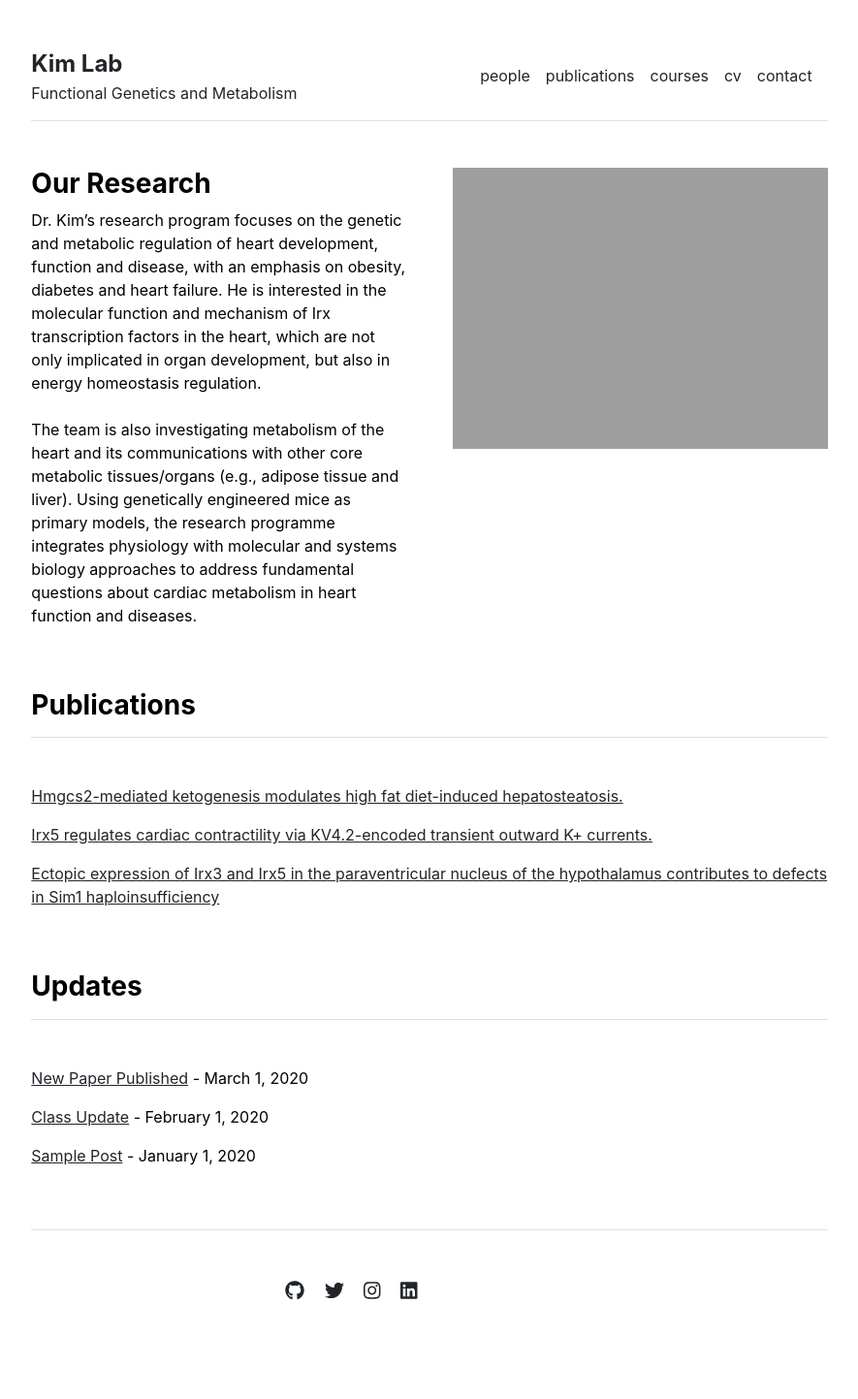
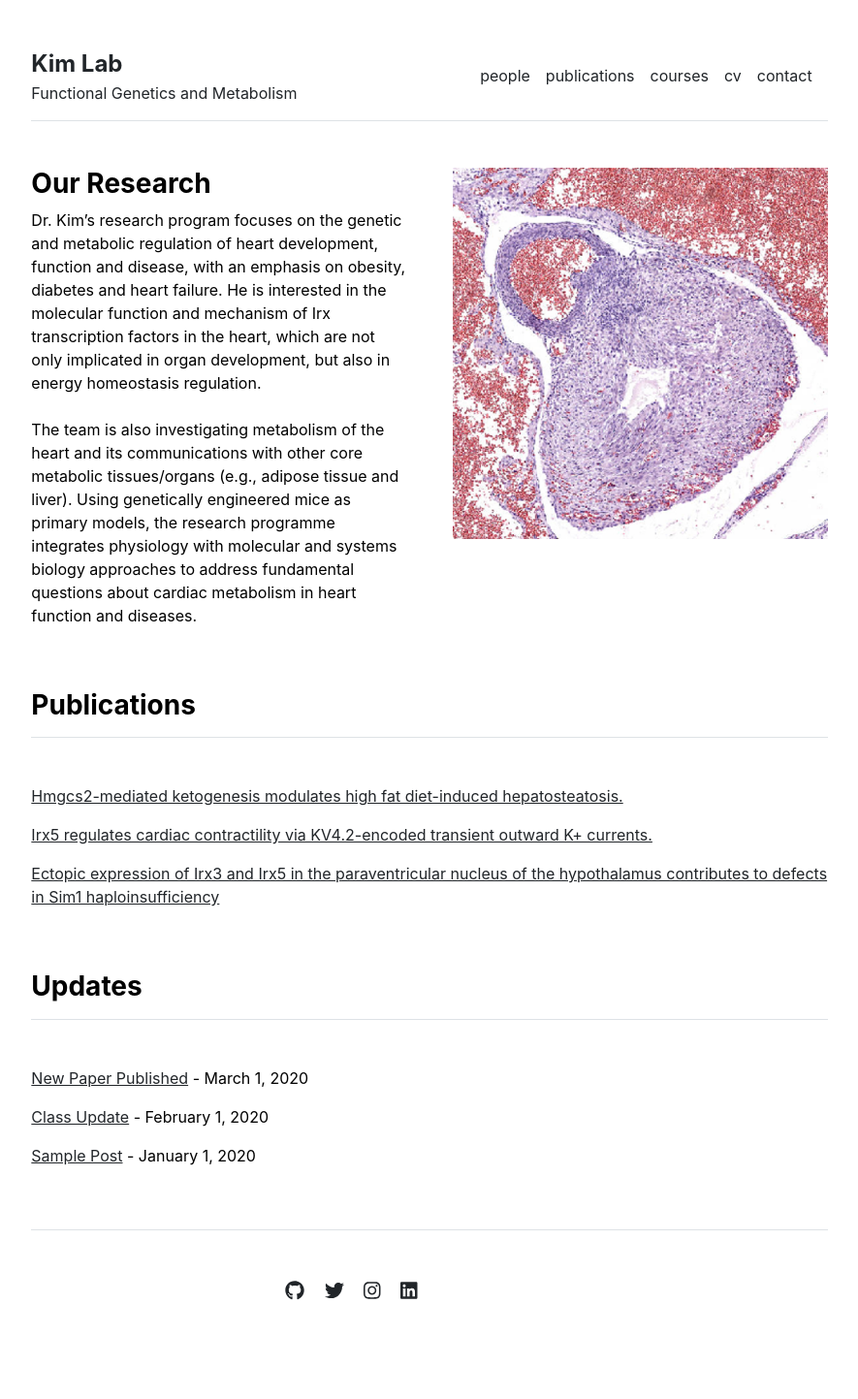
Before and after one commit to hankimlab/hankimlab.github.io, a Jekyll site: the page built from index.md, in a window 1280 px wide. Shown: the whole page at 97% size, without its empty margins (197-1082 px from the left). Built offline with Jekyll 4.4.1, drawn with Linux system fonts in a browser that asks for light colours.

Commit message:
Update home.html

```diff
--- a/_layouts/home.html
+++ b/_layouts/home.html
@@ -9,7 +9,7 @@ layout: default
 The team is also investigating metabolism of the heart and its communications with other core metabolic tissues/organs (e.g., adipose tissue and liver). Using genetically engineered mice as primary models, the research programme integrates physiology with molecular and systems biology approaches to address fundamental questions about cardiac metabolism in heart function and diseases.</p>
   </div>
   <div class="col-md-6">
-    <img src="{{ site.github.url }}/assets/img/home.jpg" alt="Home" width="100%">
+    <img src="{{ site.github.url }}/assets/img/heartsection.png" alt="Home" width="100%">
   </div>
 </div>
 
```
